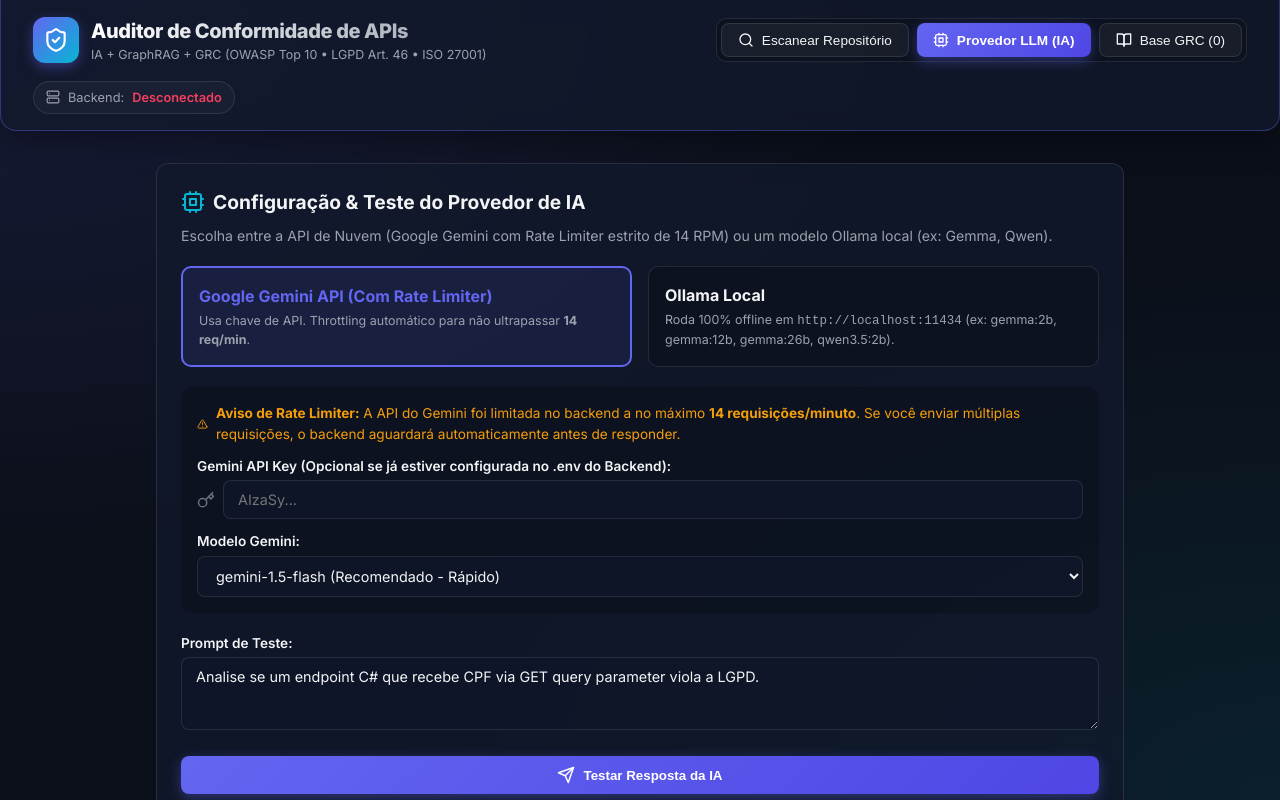
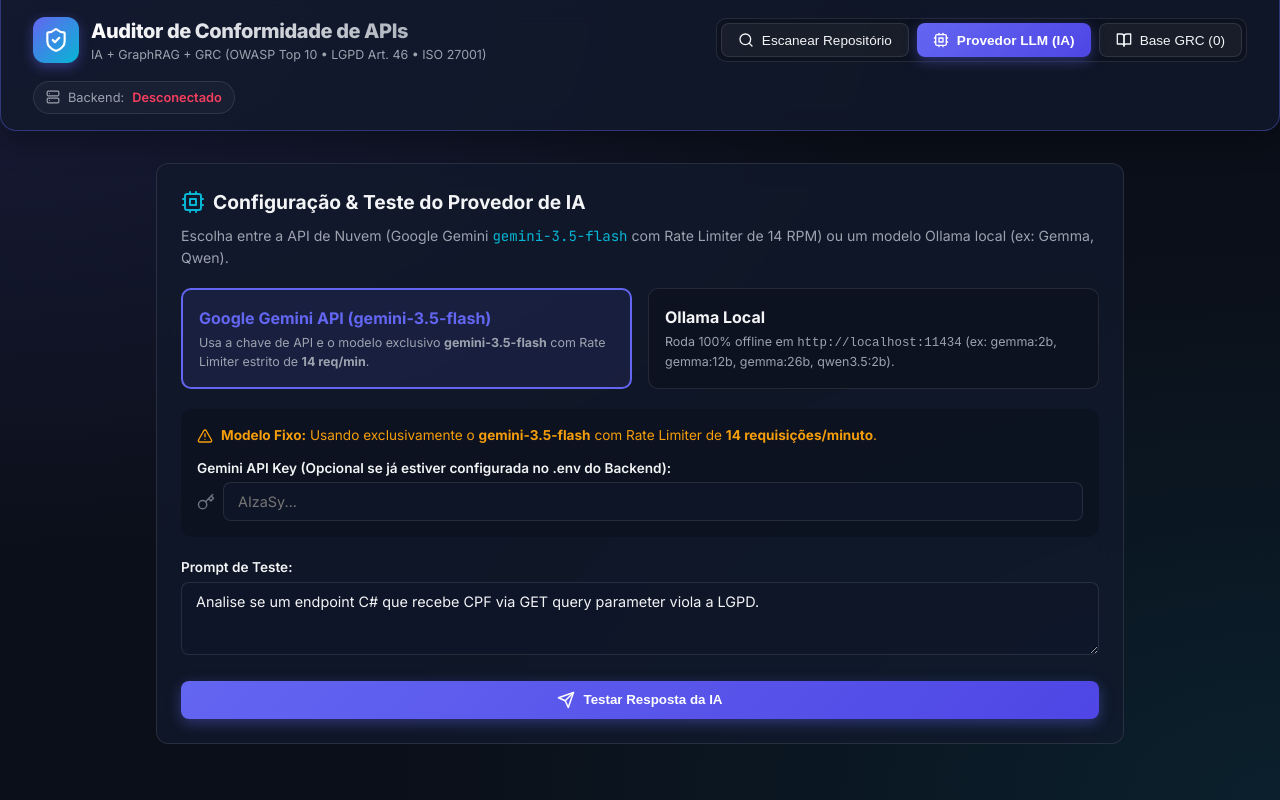
Before and after one commit to flaviofilho001/AuditoriaFront, a React (Vite) app: page / in a window 1280 px wide. Both pictures are taken after a click on the button "Provedor LLM (IA)". Shown: the top 800 px of the page. Built offline with nearby package versions, Linux system fonts and the light colour scheme; no server answers.

Commit message:
feat: configure gemini-3.5-flash as the exclusive Gemini model in frontend

```diff
--- a/src/components/LLMBenchTab.tsx
+++ b/src/components/LLMBenchTab.tsx
@@ -5,7 +5,6 @@
 export const LLMBenchTab: React.FC = () => {
   const [provider, setProvider] = useState<'gemini' | 'ollama'>('gemini');
   const [apiKey, setApiKey] = useState('');
-  const [geminiModel, setGeminiModel] = useState('gemini-1.5-flash');
   const [ollamaUrl, setOllamaUrl] = useState('http://localhost:11434');
   const [ollamaModel, setOllamaModel] = useState('gemma:2b');
   const [prompt, setPrompt] = useState('Analise se um endpoint C# que recebe CPF via GET query parameter viola a LGPD.');
@@ -23,7 +22,7 @@
       const res = await api.testLLM({
         provider,
         api_key: apiKey || undefined,
-        gemini_model: geminiModel,
+        gemini_model: 'gemini-3.5-flash',
         ollama_base_url: ollamaUrl,
         ollama_model: ollamaModel,
         prompt
@@ -43,7 +42,7 @@
           <Cpu color="var(--accent-cyan)" /> Configuração & Teste do Provedor de IA
         </h2>
         <p style={{ color: 'var(--text-muted)', fontSize: '0.88rem', marginBottom: '20px' }}>
-          Escolha entre a API de Nuvem (Google Gemini com Rate Limiter estrito de 14 RPM) ou um modelo Ollama local (ex: Gemma, Qwen).
+          Escolha entre a API de Nuvem (Google Gemini <code className="code-font" style={{ color: 'var(--accent-cyan)' }}>gemini-3.5-flash</code> com Rate Limiter de 14 RPM) ou um modelo Ollama local (ex: Gemma, Qwen).
         </p>
 
         {/* Provedor Radio Group */}
@@ -59,10 +58,10 @@
             }}
           >
             <div style={{ fontWeight: 700, marginBottom: '4px', color: provider === 'gemini' ? 'var(--accent-indigo)' : 'var(--text-main)' }}>
-              Google Gemini API (Com Rate Limiter)
+              Google Gemini API (gemini-3.5-flash)
             </div>
             <div style={{ fontSize: '0.78rem', color: 'var(--text-muted)' }}>
-              Usa chave de API. Throttling automático para não ultrapassar <strong>14 req/min</strong>.
+              Usa a chave de API e o modelo exclusivo <strong>gemini-3.5-flash</strong> com Rate Limiter estrito de <strong>14 req/min</strong>.
             </div>
           </div>
 
@@ -90,7 +89,7 @@
           <div style={{ display: 'flex', flexDirection: 'column', gap: '12px', marginBottom: '20px', background: 'rgba(0,0,0,0.2)', padding: '16px', borderRadius: '10px' }}>
             <div style={{ display: 'flex', alignItems: 'center', gap: '8px', fontSize: '0.85rem', color: 'var(--accent-amber)' }}>
               <AlertTriangle size={16} />
-              <span><strong>Aviso de Rate Limiter:</strong> A API do Gemini foi limitada no backend a no máximo <strong>14 requisições/minuto</strong>. Se você enviar múltiplas requisições, o backend aguardará automaticamente antes de responder.</span>
+              <span><strong>Modelo Fixo:</strong> Usando exclusivamente o <strong>gemini-3.5-flash</strong> com Rate Limiter de <strong>14 requisições/minuto</strong>.</span>
             </div>
             <div>
               <label style={{ fontSize: '0.85rem', fontWeight: 600, display: 'block', marginBottom: '4px' }}>
@@ -106,14 +105,6 @@
                   style={{ flex: 1 }}
                 />
               </div>
-            </div>
-            <div>
-              <label style={{ fontSize: '0.85rem', fontWeight: 600, display: 'block', marginBottom: '4px' }}>Modelo Gemini:</label>
-              <select value={geminiModel} onChange={(e) => setGeminiModel(e.target.value)} style={{ width: '100%' }}>
-                <option value="gemini-1.5-flash">gemini-1.5-flash (Recomendado - Rápido)</option>
-                <option value="gemini-1.5-pro">gemini-1.5-pro (Mais capacidade de raciocínio)</option>
-                <option value="gemini-2.0-flash-exp">gemini-2.0-flash-exp</option>
-              </select>
             </div>
           </div>
         )}
@@ -163,7 +154,7 @@
           style={{ width: '100%', justifyContent: 'center' }}
         >
           {loading ? <RefreshCw className="animate-spin" size={18} /> : <Send size={18} />}
-          {loading ? 'Processando com IA (Aguarde)...' : 'Testar Resposta da IA'}
+          {loading ? 'Processando com gemini-3.5-flash (Aguarde)...' : 'Testar Resposta da IA'}
         </button>
       </div>
 
@@ -182,8 +173,8 @@
             <span style={{ fontWeight: 700, color: 'var(--accent-emerald)', display: 'flex', alignItems: 'center', gap: '6px' }}>
               <CheckCircle2 size={18} /> Resposta Recebida com Sucesso
             </span>
-            <span style={{ fontSize: '0.78rem', color: 'var(--text-dim)' }} className="code-font">
-              Provedor: {result.health.provider} ({result.health.model || result.health.current_model || 'N/A'})
+            <span className="code-font" style={{ fontSize: '0.78rem', color: 'var(--text-dim)' }}>
+              Provedor: {result.health.provider} ({result.health.model || result.health.current_model || 'gemini-3.5-flash'})
             </span>
           </div>
 
```
